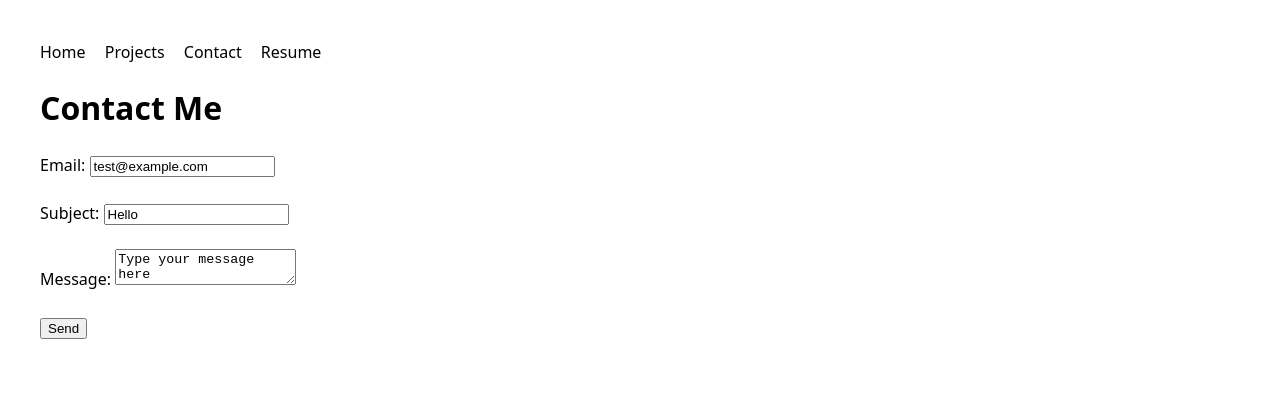
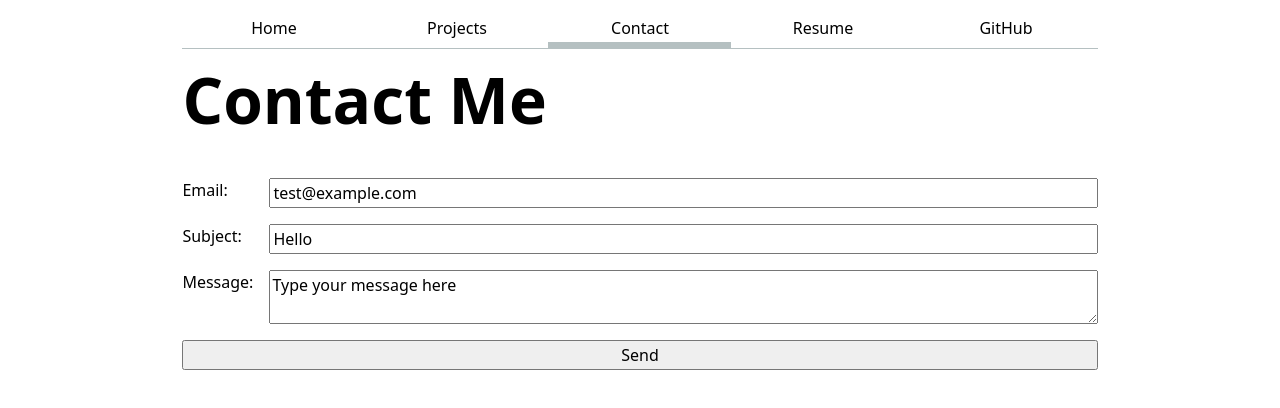
Before and after one commit to wanhan05/Portfolio, a plain HTML site: page contact/index.html in a window 1280 px wide. Drawn offline with Linux system fonts and the light colour scheme.

Commit message:
lab 02 changes

```diff
--- a/contact/index.html
+++ b/contact/index.html
@@ -6,36 +6,30 @@
         <link rel="stylesheet" href="../style.css">
     </head>
     <body>
-
         <nav>
             <a href="../index.html">Home</a>
             <a href="../projects/">Projects</a>
-    <a href="../contact/">Contact</a>
+            <a class="current" href="../contact/">Contact</a>
             <a href="../resume.html">Resume</a>
+            <a href="https://github.com/wanhan05" target="_blank">GitHub</a>
         </nav>
 
         <h1>Contact Me</h1>
 
         <form action="mailto:wanhansun22@gmail.com" method="POST" enctype="text/plain">
-
             <label>Email:
                 <input type="email" name="email" value="test@example.com">
             </label>
-  <br><br>
 
             <label>Subject:
                 <input name="subject" value="Hello">
             </label>
-  <br><br>
 
             <label>Message:
                 <textarea name="body">Type your message here</textarea>
             </label>
-  <br><br>
 
             <button>Send</button>
-
         </form>
-
     </body>
 </html>
--- a/style.css
+++ b/style.css
@@ -1,23 +1,92 @@
+/* Accent color */
+:root {
+  --color-accent: oklch(65% 50% 0);
+}
+
 body {
   font: 100%/1.5 system-ui;
-  margin: 40px;
+  max-width: 100ch;
+  margin-inline: max(1em, (100% - 100ch) / 2);
+  accent-color: var(--color-accent);
 }
 
+/* Step 2: Nav */
 nav {
-  margin-bottom: 20px;
+  display: flex;
+  margin-bottom: 1em;
+  border-bottom: 1px solid oklch(80% 3% 200);
 }
 
 nav a {
-  margin-right: 15px;
+  flex: 1;
   text-decoration: none;
-  color: black;
-  font-weight: 500;
+  color: inherit;
+  text-align: center;
+  padding: 0.5em;
 }
 
 nav a:hover {
-  text-decoration: underline;
+  border-bottom: 0.4em solid var(--color-accent);
+  padding-bottom: 0.1em;
+  background-color: oklch(from var(--color-accent) 95% 5% h);
+}
+
+nav a.current {
+  border-bottom: 0.4em solid oklch(80% 3% 200);
+  padding-bottom: 0.1em;
+}
+
+/* Step 4.4: Headings */
+h1, h2, h3, h4, h5, h6 {
+  line-height: 1.1;
+  text-wrap: balance;
 }
 
 h1 {
   margin-top: 0;
+  font-size: 400%;
 }
+
+/* Step 3: Contact form */
+form {
+  display: grid;
+  grid-template-columns: auto 1fr;
+  gap: 1em;
+}
+
+form label {
+  display: grid;
+  grid-template-columns: subgrid;
+  grid-column: 1 / -1;
+}
+
+form input,
+form textarea,
+form button {
+  font: inherit;
+  width: 100%;
+  box-sizing: border-box;
+}
+
+form button {
+  grid-column: 1 / -1;
+}
+
+/* Step 4: Projects grid */
+.projects {
+  display: grid;
+  grid-template-columns: repeat(auto-fill, minmax(15em, 1fr));
+  gap: 1em;
+  margin: 0;
+  padding: 0;
+}
+
+.projects article {
+  display: grid;
+  grid-template-rows: subgrid;
+  grid-row: span 3;
+}
+
+.projects article h2 {
+  margin: 0;
+}
```
Also changed, not shown: index.html (+1 -6 lines), projects/index.html (+5 -4 lines). Lines whose indentation alone changed are shown as unchanged.
